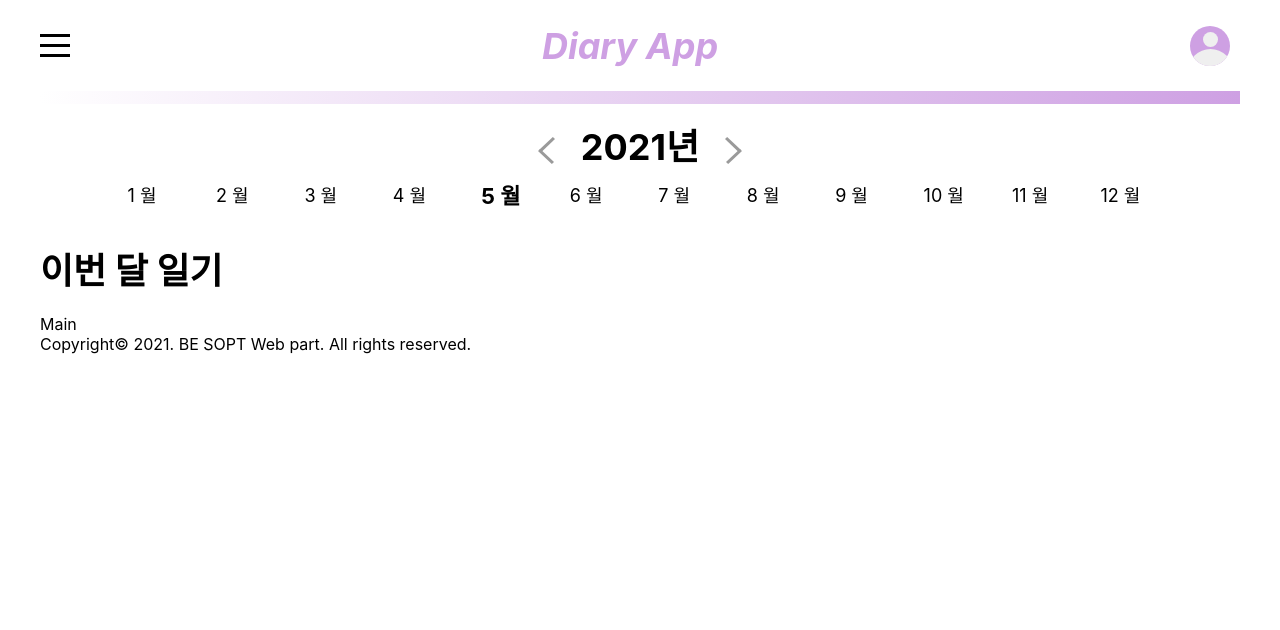
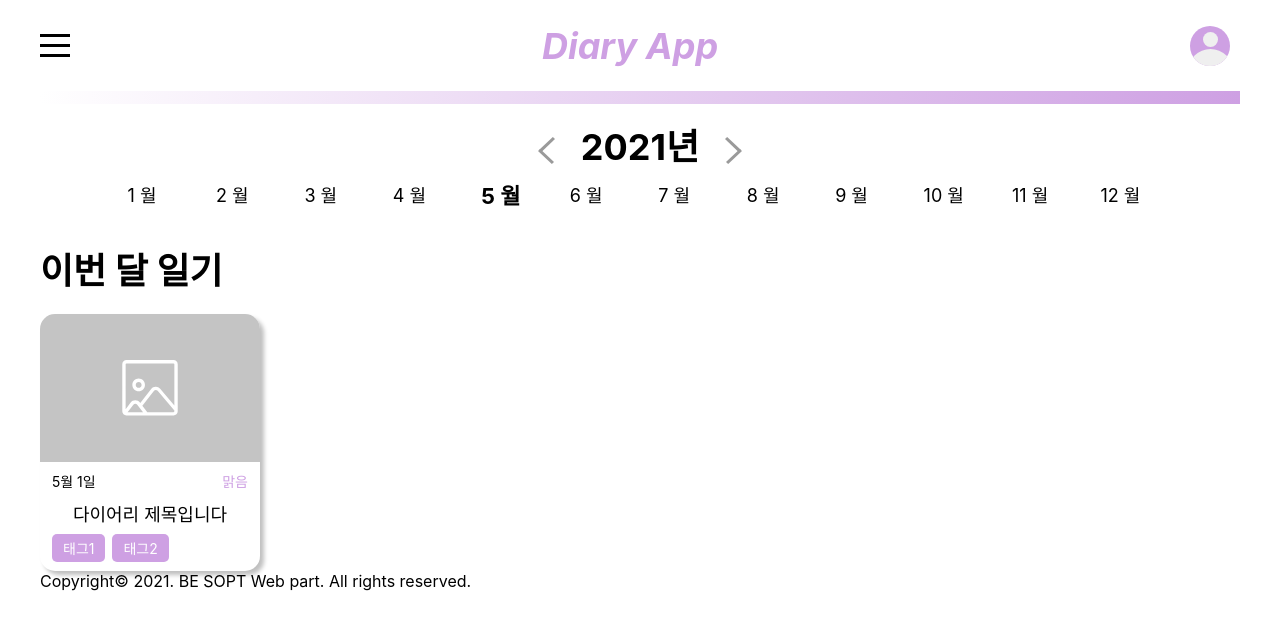
Before and after one commit to healing99/SOPT_28th_WEB, a React (Create React App) app in the folder 4th_seminar/diary-app/: page / in a window 1280 px wide. Shown: the top 630 px of the page. Built offline with nearby package versions, Linux system fonts and the light colour scheme.

Commit message:
[step 6] Card 구현하기

```diff
--- /dev/null
+++ b/4th_seminar/diary-app/src/components/main/Card.js
@@ -0,0 +1,118 @@
+import React from "react";
+import styled from "styled-components";
+import EmptyImage from "../../assets/Image.svg";
+
+/*[TIP] text 길이가 길어지면 ... 로 생략하는 방법
+white-space: nowrap; -> text가 길면 보통 다음 줄로 넘어가는데, 한 줄에만 작성하여 넘치게 합니다
+overflow: hidden; -> 넘친 텍스트를 숨깁니다
+text-overflow: ellipsis; -> 넘친 텍스트를 ... 로 표시합니다*/
+
+const CardWrap = styled.div`
+  .card {
+    box-sizing: border-box;
+    width: 220px;
+    height: 257px;
+    box-shadow: 4px 4px 4px rgba(0, 0, 0, 0.25);
+    border-radius: 15px;
+
+    &__image {
+      width: 220px;
+      height: 148px;
+      border-top-left-radius: 15px;
+      border-top-right-radius: 15px;
+      background-color: #c4c4c4;
+      display: flex;
+      justify-content: center;
+      align-items: center;
+      &--photo {
+        width: inherit;
+        height: inherit;
+        border-top-left-radius: inherit;
+        border-top-right-radius: inherit;
+      }
+    }
+    &__top {
+      margin: 9px 12px;
+      font-size: 14px;
+      display: flex;
+      flex-direction: row;
+      justify-content: space-between;
+      align-items: center;
+      &--weather {
+        color: #cea0e3;
+      }
+    }
+    &__title {
+      font-size: 18px;
+      height: 25px;
+      margin: 0 12px;
+      text-align: center;
+      white-space: nowrap;
+      overflow: hidden;
+      text-overflow: ellipsis;
+    }
+    &__tags {
+      margin: 9px 12px;
+      margin-right: 5px;
+      display: flex;
+      flex-direction: row;
+      justify-content: flex-start;
+      white-space: nowrap;
+      overflow: hidden;
+      text-overflow: ellipsis;
+      color: #cea0e3;
+      &--tag {
+        font-size: 14px;
+        color: white;
+        background-color: #cea0e3;
+        padding: 4px 11px;
+        border-radius: 5px;
+        margin-right: 7px;
+        max-width: 100px;
+        white-space: nowrap;
+        overflow: hidden;
+        text-overflow: ellipsis;
+      }
+    }
+  }
+`;
+
+//서버에 date가 20200516 형식으로 저장되어있기때문에, "5월 16일" 형태로 반환하는 함수
+const getDateFormat = (date) => {
+  const year = parseInt((date % 10000) / 100);
+  const day = date % 100;
+  return `${year}월 ${day}일`;
+};
+
+const Card = ({ props }) => {
+  const { date, title, image, weather, tags } = props;
+  return (
+    <CardWrap>
+      <div className="card">
+        <div className="card__image">
+          {image ? (
+            <img className="card__image--photo" src={image} alt="" />
+          ) : (
+            <img className="card__image--empty" src={EmptyImage} alt="" />
+          )}
+        </div>
+        <div className="card__top">
+          <div className="card__top--date">{getDateFormat(date)}</div>
+          <div className="card__top--weather">{weather}</div>
+        </div>
+        <div className="card__title">{title}</div>
+        <div className="card__tags">
+          {tags.map((tag, idx) => {
+            return (
+              <div key={idx} className="card__tags--tag">
+                {tag}
+              </div>
+            );
+          })}
+        </div>
+      </div>
+    </CardWrap>
+  );
+};
+
+export default Card;
--- a/4th_seminar/diary-app/src/pages/Main.js
+++ b/4th_seminar/diary-app/src/pages/Main.js
@@ -1,7 +1,28 @@
-import React from "react";
+import React, { useState } from "react";
+import Card from "../components/main/Card";
+import styled from "styled-components";
+
+const MainWrap = styled.div`
+  display: grid;
+  grid-template-columns: repeat(5, auto);
+  row-gap: 25px;
+`;
 
 const Main = () => {
-  return <div>Main</div>;
+  //서버에서 API요청 결과값 받아오기 전에 먼저 dummy data로 구현
+  const [userData, setUserData] = useState({
+    id: 1,
+    date: 20210501,
+    title: "다이어리 제목입니다",
+    image: "",
+    weather: "맑음",
+    tags: ["태그1", "태그2"],
+  });
+  return (
+    <MainWrap>
+      <Card props={userData} />
+    </MainWrap>
+  );
 };
 
 export default Main;
```
